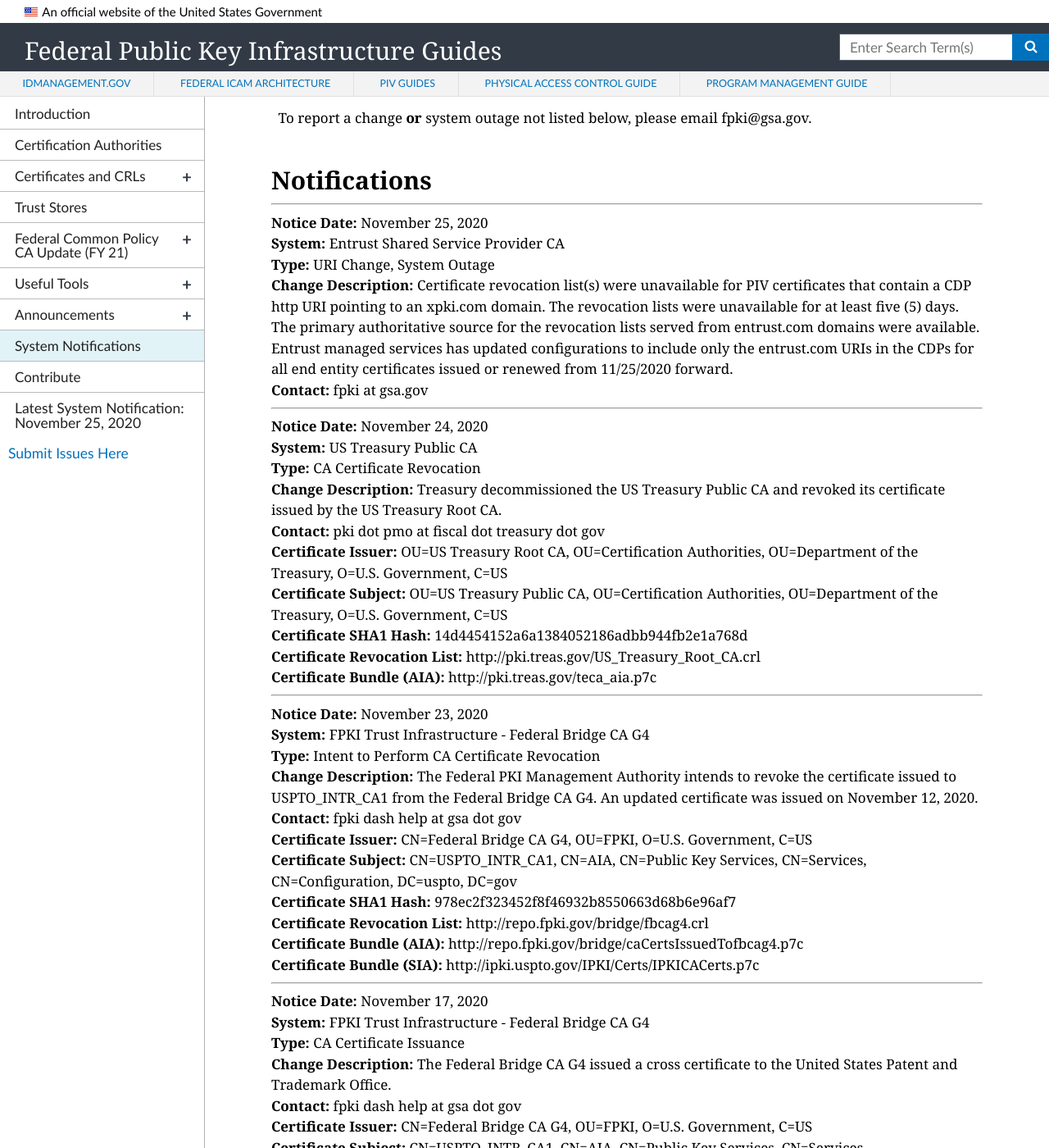
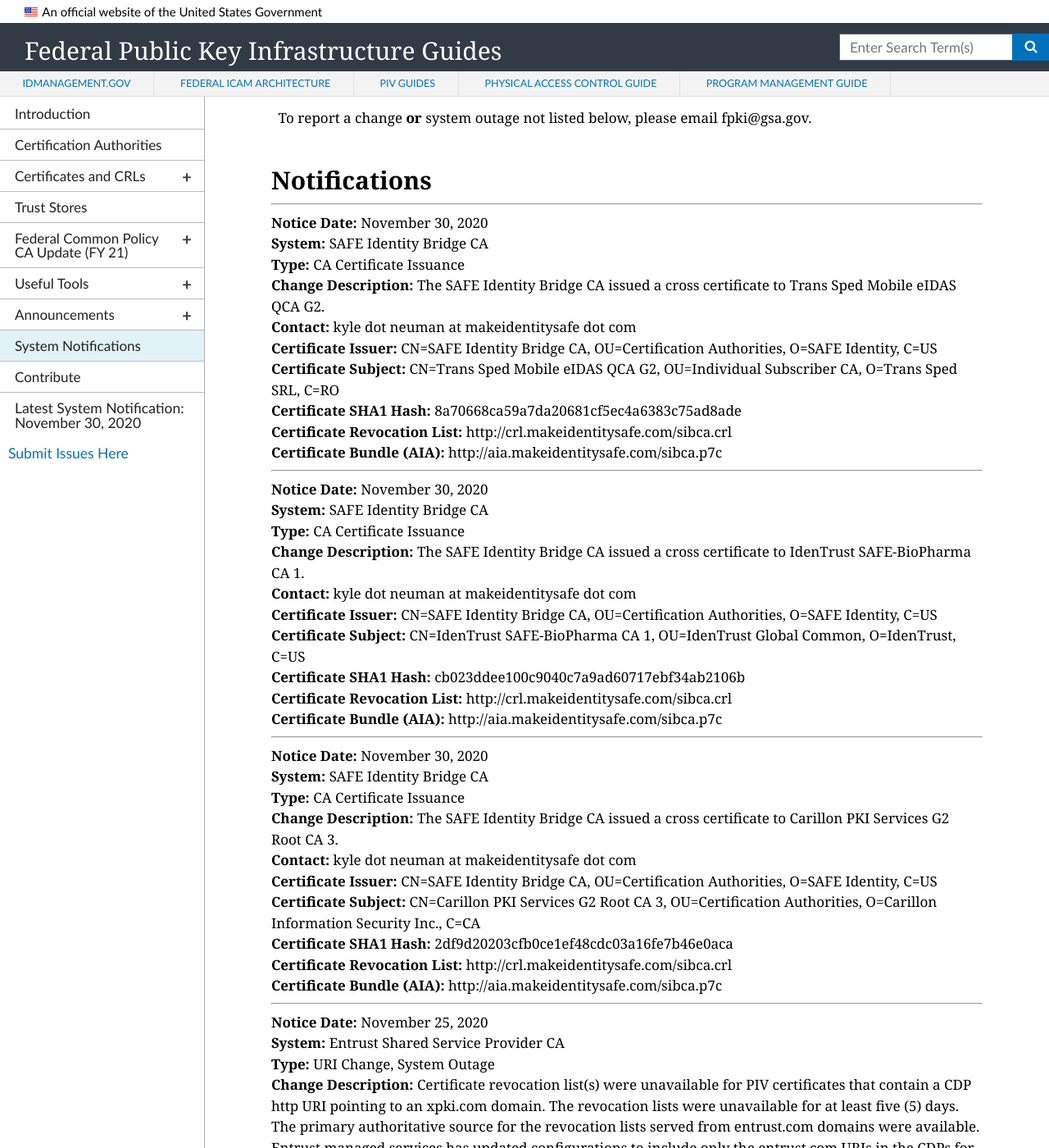
Before and after one commit to GSA/fpki-guides, a Jekyll site: the page built from pages/fpki_notifications.md, in a window 1280 px wide and 1400 px high, scrolled down 663 px. Shown: the whole window at 82% size. Built offline with Jekyll 4.4.1, drawn with Linux system fonts in a browser that asks for light colours; nearby versions of some CDN libraries.

Commit message:
Update notifications.yml

```diff
--- a/_data/notifications.yml
+++ b/_data/notifications.yml
@@ -3089,6 +3089,48 @@
   sia_uri:
   ocsp_uri:
 
+- notice_date: November 30, 2020
+  change_type: CA Certificate Issuance
+  start_datetime: October 27, 2020
+  system: SAFE Identity Bridge CA
+  change_description: The SAFE Identity Bridge CA issued a cross certificate to Carillon PKI Services G2 Root CA 3.
+  contact: kyle dot neuman at makeidentitysafe dot com
+  ca_certificate_hash: 2df9d20203cfb0ce1ef48cdc03a16fe7b46e0aca
+  ca_certificate_issuer: CN=SAFE Identity Bridge CA, OU=Certification Authorities, O=SAFE Identity, C=US
+  ca_certificate_subject: CN=Carillon PKI Services G2 Root CA 3, OU=Certification Authorities, O=Carillon Information Security Inc., C=CA
+  cdp_uri: http://crl.makeidentitysafe.com/sibca.crl
+  aia_uri: http://aia.makeidentitysafe.com/sibca.p7c
+  sia_uri:
+  ocsp_uri:
+
+- notice_date: November 30, 2020
+  change_type: CA Certificate Issuance
+  start_datetime: October 27, 2020
+  system: SAFE Identity Bridge CA
+  change_description: The SAFE Identity Bridge CA issued a cross certificate to IdenTrust SAFE-BioPharma CA 1.
+  contact: kyle dot neuman at makeidentitysafe dot com
+  ca_certificate_hash: cb023ddee100c9040c7a9ad60717ebf34ab2106b
+  ca_certificate_issuer: CN=SAFE Identity Bridge CA, OU=Certification Authorities, O=SAFE Identity, C=US
+  ca_certificate_subject: CN=IdenTrust SAFE-BioPharma CA 1, OU=IdenTrust Global Common, O=IdenTrust, C=US
+  cdp_uri: http://crl.makeidentitysafe.com/sibca.crl
+  aia_uri: http://aia.makeidentitysafe.com/sibca.p7c
+  sia_uri:
+  ocsp_uri:
+
+- notice_date: November 30, 2020
+  change_type: CA Certificate Issuance
+  start_datetime: October 27, 2020
+  system: SAFE Identity Bridge CA
+  change_description: The SAFE Identity Bridge CA issued a cross certificate to Trans Sped Mobile eIDAS QCA G2.
+  contact: kyle dot neuman at makeidentitysafe dot com
+  ca_certificate_hash: 8a70668ca59a7da20681cf5ec4a6383c75ad8ade
+  ca_certificate_issuer: CN=SAFE Identity Bridge CA, OU=Certification Authorities, O=SAFE Identity, C=US
+  ca_certificate_subject: CN=Trans Sped Mobile eIDAS QCA G2, OU=Individual Subscriber CA, O=Trans Sped SRL, C=RO
+  cdp_uri: http://crl.makeidentitysafe.com/sibca.crl
+  aia_uri: http://aia.makeidentitysafe.com/sibca.p7c
+  sia_uri:
+  ocsp_uri:
+
 #- notice_date:
 #  change_type: CA Certificate Issuance
 #  start_datetime:
```
